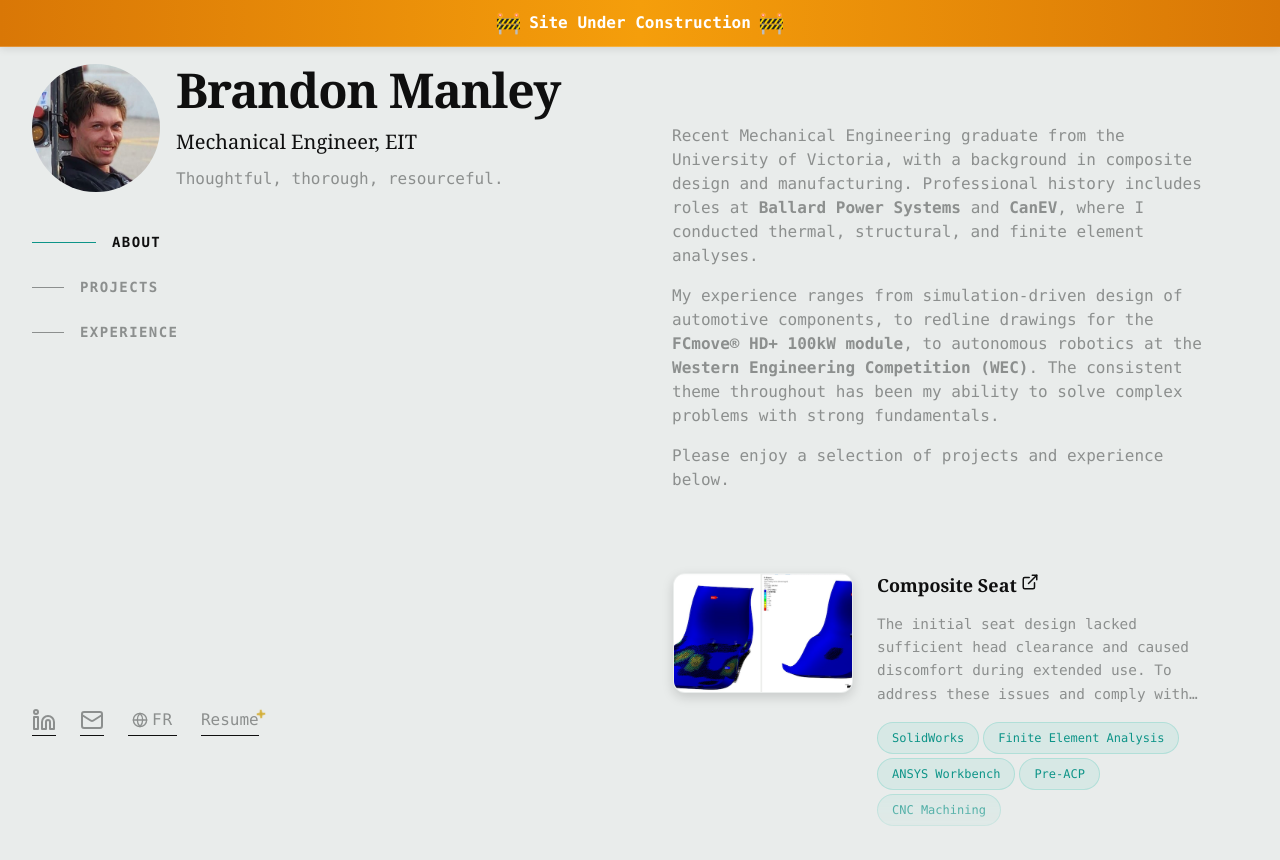
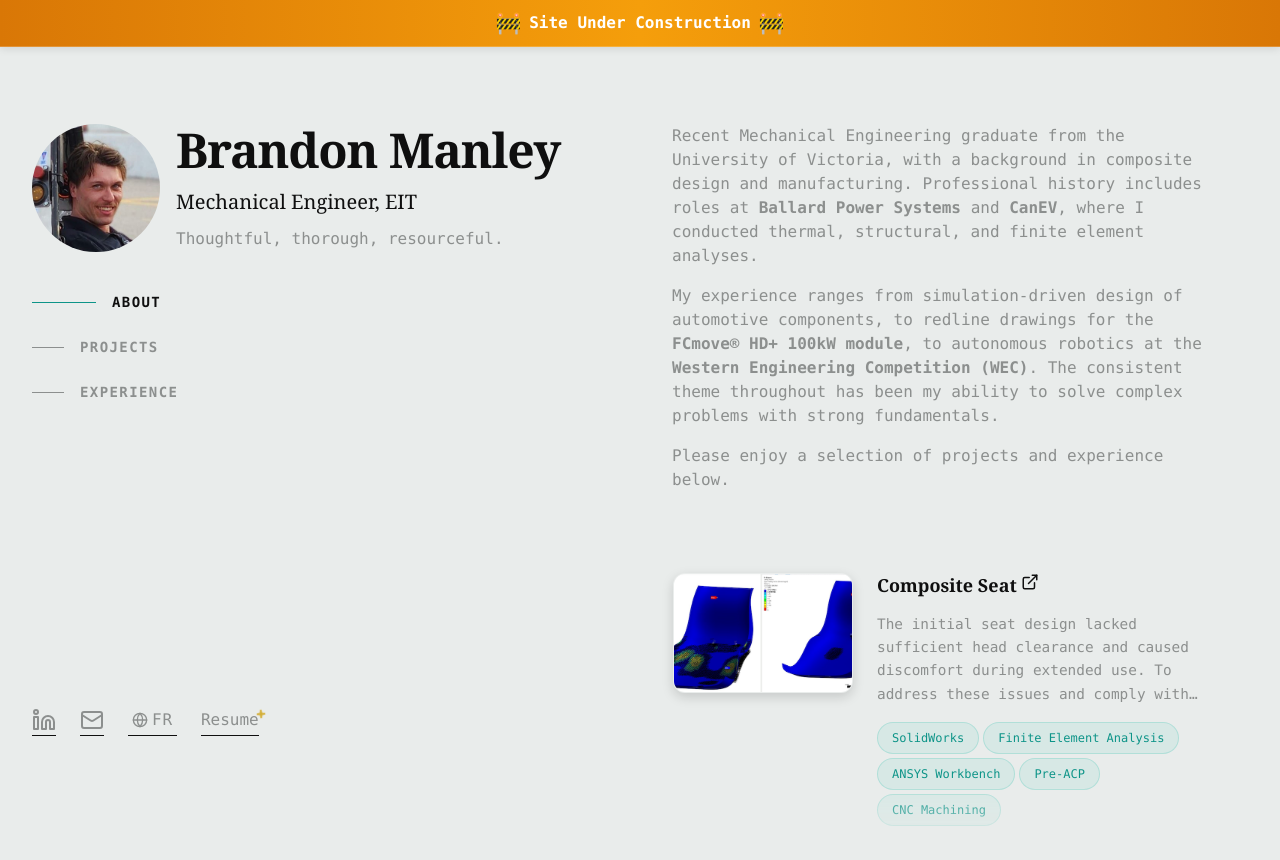
Before and after one commit to bmanley95/mech-eng-portfolio, a React (Vite) app: page / in a window 1280 px wide. Built offline with nearby package versions, Linux system fonts and the light colour scheme; no server answers; a web font is replaced by a local one.

Commit message:
fix: safari pinch jumpscare
Signed-off-by: Bryce McMath (GitKraken) <bryce.j.mcmath@gmail.com>

```diff
--- a/src/pages/Home.module.css
+++ b/src/pages/Home.module.css
@@ -583,10 +583,10 @@ button:hover,
 
   .leftColumn {
     position: fixed;
-    top: var(--space-3xl);
+    top: calc(var(--space-3xl) + 60px);
     left: calc(50vw - 640px + var(--space-xl));
     width: calc(640px - var(--space-xl) - var(--space-md) / 2);
-    height: calc(100vh - 2 * var(--space-3xl));
+    height: calc(100vh - 2 * var(--space-3xl) - 60px);
     display: flex;
     flex-direction: column;
     justify-content: flex-start;
@@ -651,10 +651,10 @@ button:hover,
 
   .leftColumn {
     position: fixed;
-    top: var(--space-3xl);
+    top: calc(var(--space-3xl) + 60px);
     left: var(--space-xl);
     width: calc((100vw - 2 * var(--space-xl) - var(--space-md)) / 2);
-    height: calc(100vh - 2 * var(--space-3xl));
+    height: calc(100vh - 2 * var(--space-3xl) - 60px);
     display: flex;
     flex-direction: column;
     justify-content: flex-start;
--- a/src/pages/Home.tsx
+++ b/src/pages/Home.tsx
@@ -216,7 +216,14 @@ function Home() {
   }, [sections])
 
   // Jean Claude van Damme Easter egg for extremely small screens
-  if (windowWidth < 200) {
+  // Use screen.width instead of window.innerWidth to avoid zoom issues on Safari
+  const isExtremelySmallScreen =
+    typeof window !== 'undefined' &&
+    window.screen &&
+    window.screen.width < 200 &&
+    windowWidth < 200
+
+  if (isExtremelySmallScreen) {
     return (
       <div className={styles.easterEggContainer}>
         <a
```
